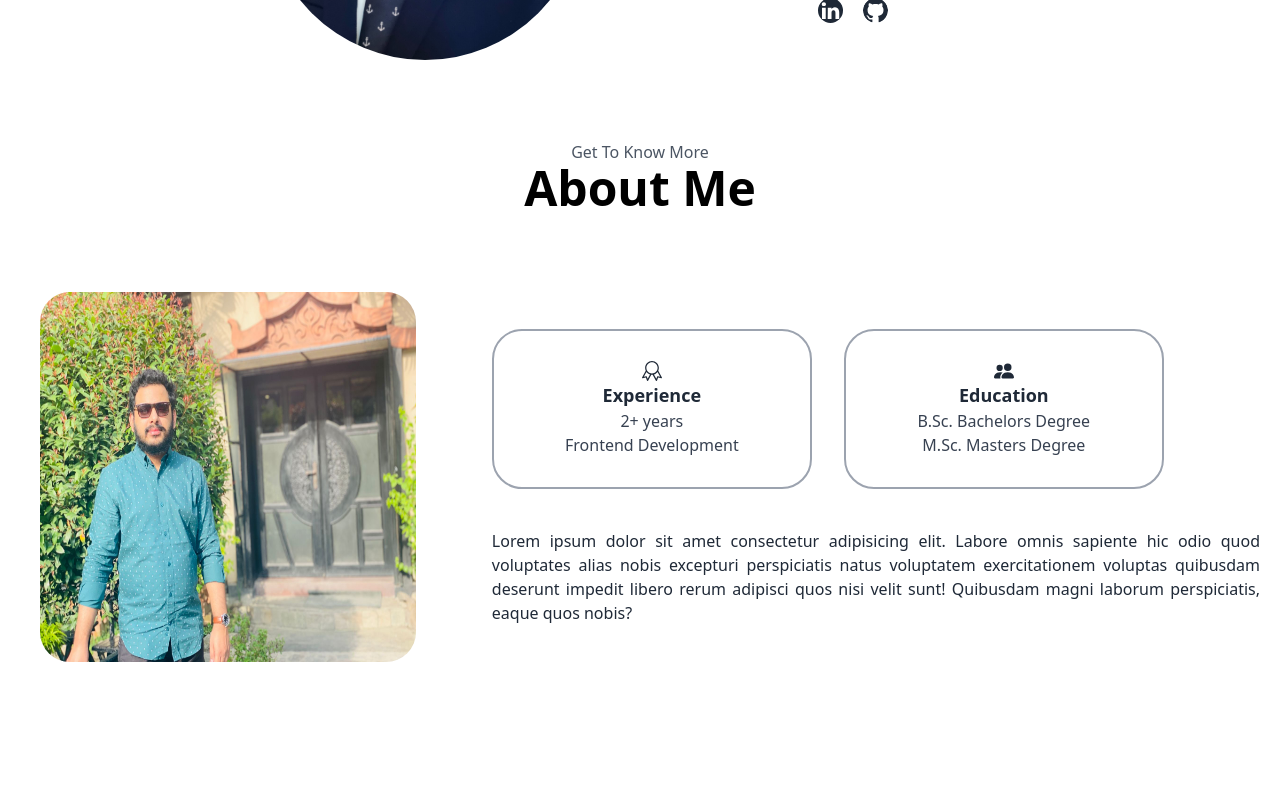
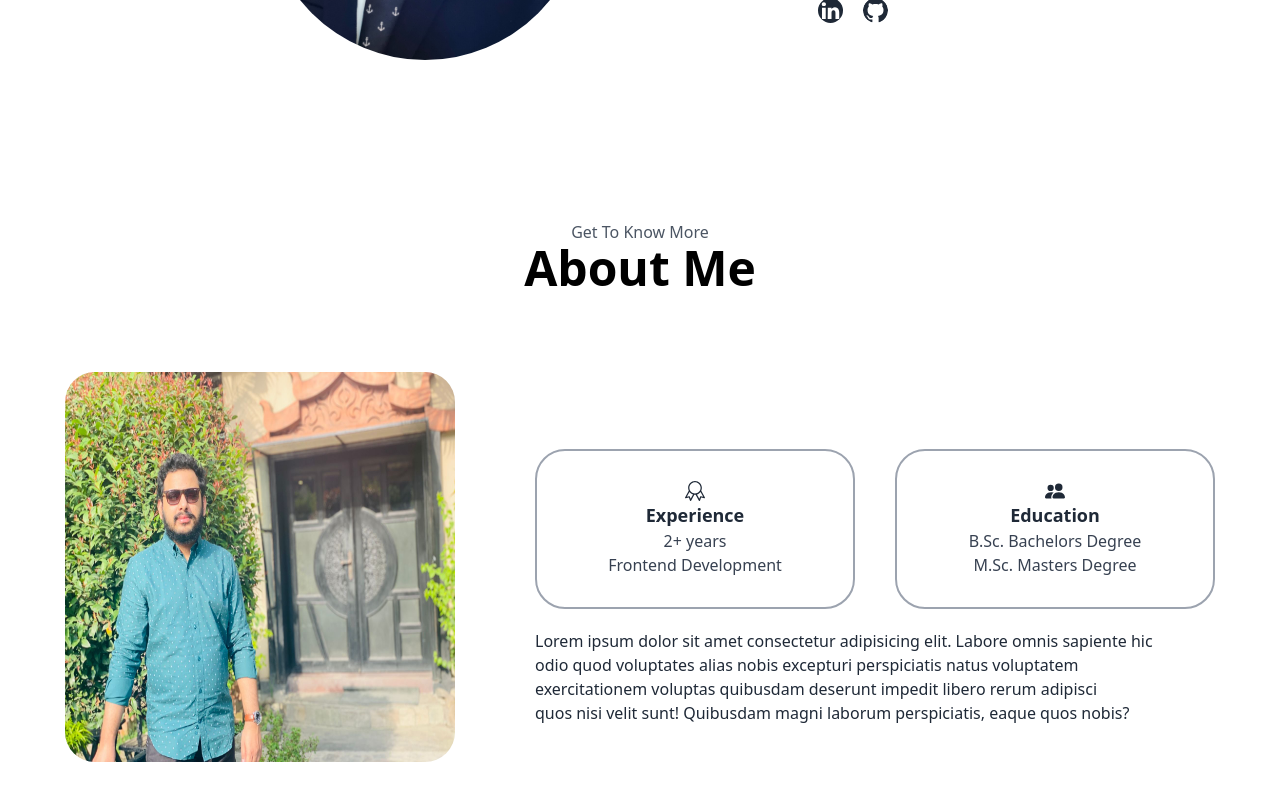
Before and after one commit to Sadab-7878/ultimatePortfolio, a React (Vite) app: page / in a window 1280 px wide. Shown: the part 500-1300 px from the top of the page. Before the commit the page ends 1242 px from the top, so only its background shows below. Built offline with nearby package versions, Linux system fonts and the light colour scheme.

Commit message:
a huge change in about section

```diff
--- a/src/App.jsx
+++ b/src/App.jsx
@@ -10,6 +10,7 @@ function App() {
 
       <About />
 
+
     </div>
   );
 }
--- a/src/components/About.jsx
+++ b/src/components/About.jsx
@@ -1,14 +1,14 @@
 import React from "react";
 import Ab from "../assets/about.jpg";
 import { SlBadge } from "react-icons/sl";
-import {BsFillPeopleFill} from "react-icons/bs"
+import { BsFillPeopleFill } from "react-icons/bs";
 
 const About = () => {
   return (
     <>
-      <div className="max-w-[1240px] mx-auto my-20">
-        {/* 1 */}
-        <div>
+      <div className="max-w-[1240px] mx-auto my-40">
+
+      <div className="my-10 lg:my-20">
           <p className="text-center">
             <span className="text-gray-600">Get To Know More</span> <br />
             <span className="text-black font-bold text-4xl md:text-5xl">
@@ -18,19 +18,18 @@ const About = () => {
         </div>
 
         {/* 2 */}
-
-        <div className="my-10  lg:my-20 lg:flex lg:justify-around lg:space-x-24 ">
-          <div>
+        <div className="lg:flex lg:justify-center lg:items-center md:gap-20">
+          <div className="">
             <img
               src={Ab}
               alt=""
-              className=" w-[200px] h-[200px] mx-auto lg:mx-5 lg:w-[1100px] lg:h-[370px] rounded-[30px]"
+              className="w-[280px] h-[200px] mx-auto lg:mx-0 lg:w-[390px] lg:h-[390px] rounded-[30px]"
             />
           </div>
-
-          <div className="flex flex-col justify-center  items-center lg:items-start   gap-10   my-10 lg:my-0">
-            <div className="space-y-8   md:space-y-0  md:flex md:gap-8">
-
+          <div className="">
+              {/* card divs */}
+            <div className="flex flex-col items-center md:justify-center lg:items-start md:flex-row  gap-10 py-10 lg:pb-5">
+                {/* 1 */}
               <div className="border-2 border-gray-400 w-80 h-40 rounded-[30px] flex flex-col justify-center items-center text-center ">
                 <SlBadge size={20} />
 
@@ -38,6 +37,9 @@ const About = () => {
                 <p className="text-gray-700">2+ years</p>
                 <p className="text-gray-700">Frontend Development</p>
               </div>
+
+              {/* 2 */}
+
               <div className="border-2 border-gray-400 w-80 h-40 rounded-[30px] flex flex-col justify-center items-center text-center ">
                 <BsFillPeopleFill size={20} />
 
@@ -45,15 +47,15 @@ const About = () => {
                 <p className="text-gray-700">B.Sc. Bachelors Degree</p>
                 <p className="text-gray-700">M.Sc. Masters Degree</p>
               </div>
+            </div>
 
-            </div>
+            {/* Text */}
             <div className="text-justify px-10 lg:px-0">
-            Lorem ipsum dolor sit amet consectetur adipisicing elit. Labore omnis sapiente hic odio quod voluptates alias nobis
-            excepturi perspiciatis natus voluptatem exercitationem voluptas quibusdam deserunt impedit libero rerum adipisci
+            Lorem ipsum dolor sit amet consectetur adipisicing elit. Labore omnis sapiente hic <br className="hidden lg:block"/> odio quod voluptates alias nobis
+            excepturi perspiciatis natus voluptatem<br className="hidden lg:block"/> exercitationem voluptas quibusdam deserunt impedit libero rerum adipisci <br className="hidden lg:block"/>
             quos nisi velit sunt! Quibusdam magni  laborum perspiciatis, eaque quos nobis?
             </div>
           </div>
-
         </div>
       </div>
     </>
```
